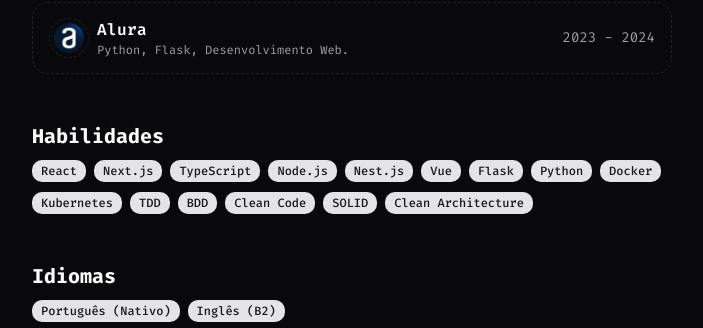
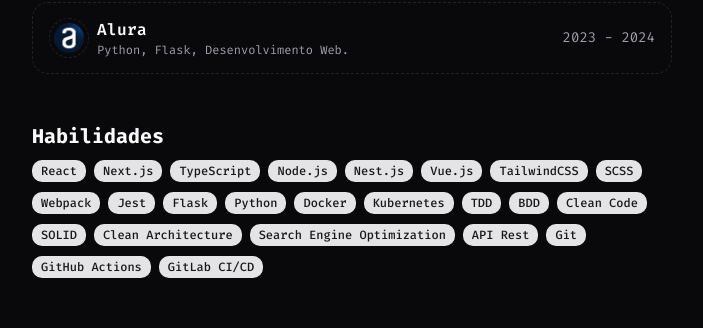
Before and after one commit to h3rmel/portfolio, a Next.js app: page / in a window 1280 px wide. Shown: the part 1268-1596 px from the top of the page, without its empty margins (288-991 px from the left). Built offline with nearby package versions, Linux system fonts and the light colour scheme.

Commit message:
feat: more skills

```diff
--- a/src/constants/data.ts
+++ b/src/constants/data.ts
@@ -111,7 +111,11 @@ export const DATA = {
         'TypeScript',
         'Node.js',
         'Nest.js',
-        'Vue',
+        'Vue.js',
+        'TailwindCSS',
+        'SCSS',
+        'Webpack',
+        'Jest',
         'Flask',
         'Python',
         'Docker',
@@ -121,6 +125,11 @@ export const DATA = {
         'Clean Code',
         'SOLID',
         'Clean Architecture',
+        'Search Engine Optimization',
+        'API Rest',
+        'Git',
+        'GitHub Actions',
+        'GitLab CI/CD',
       ],
     },
     languages: {
```
